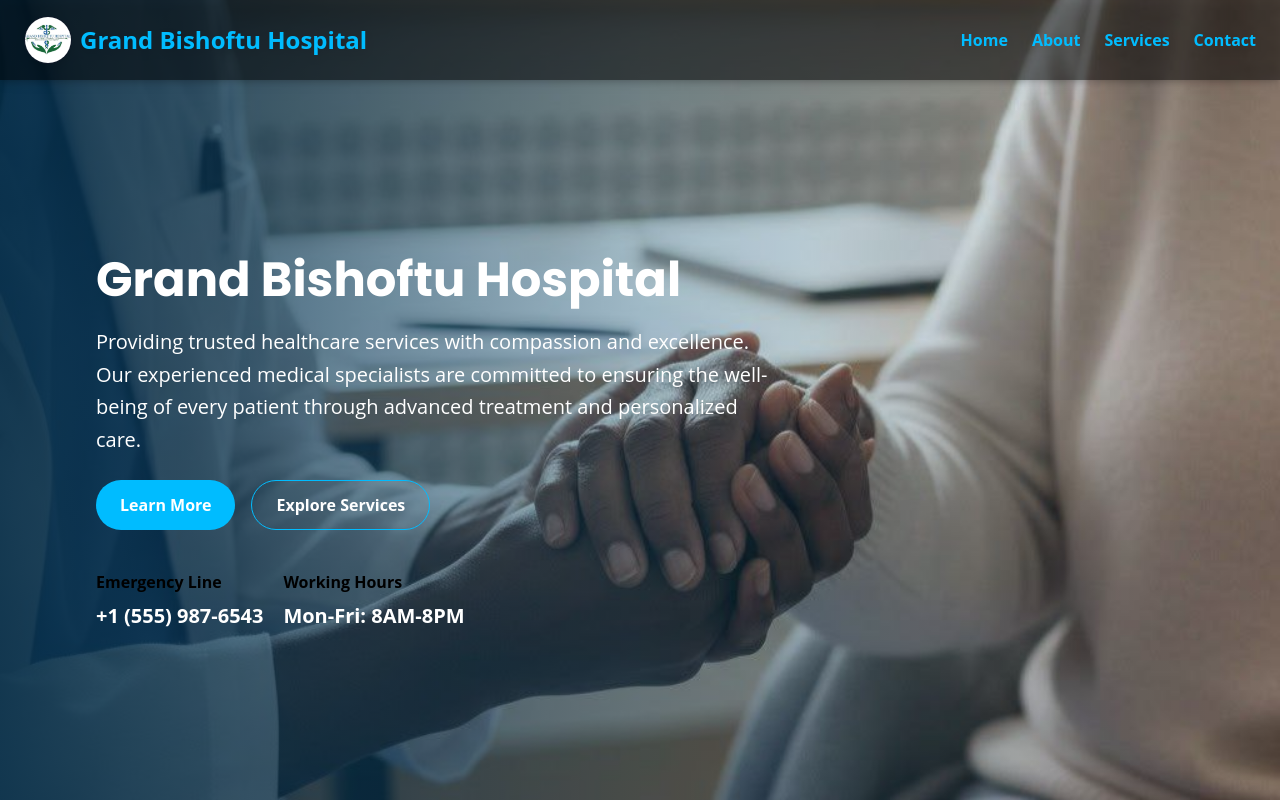
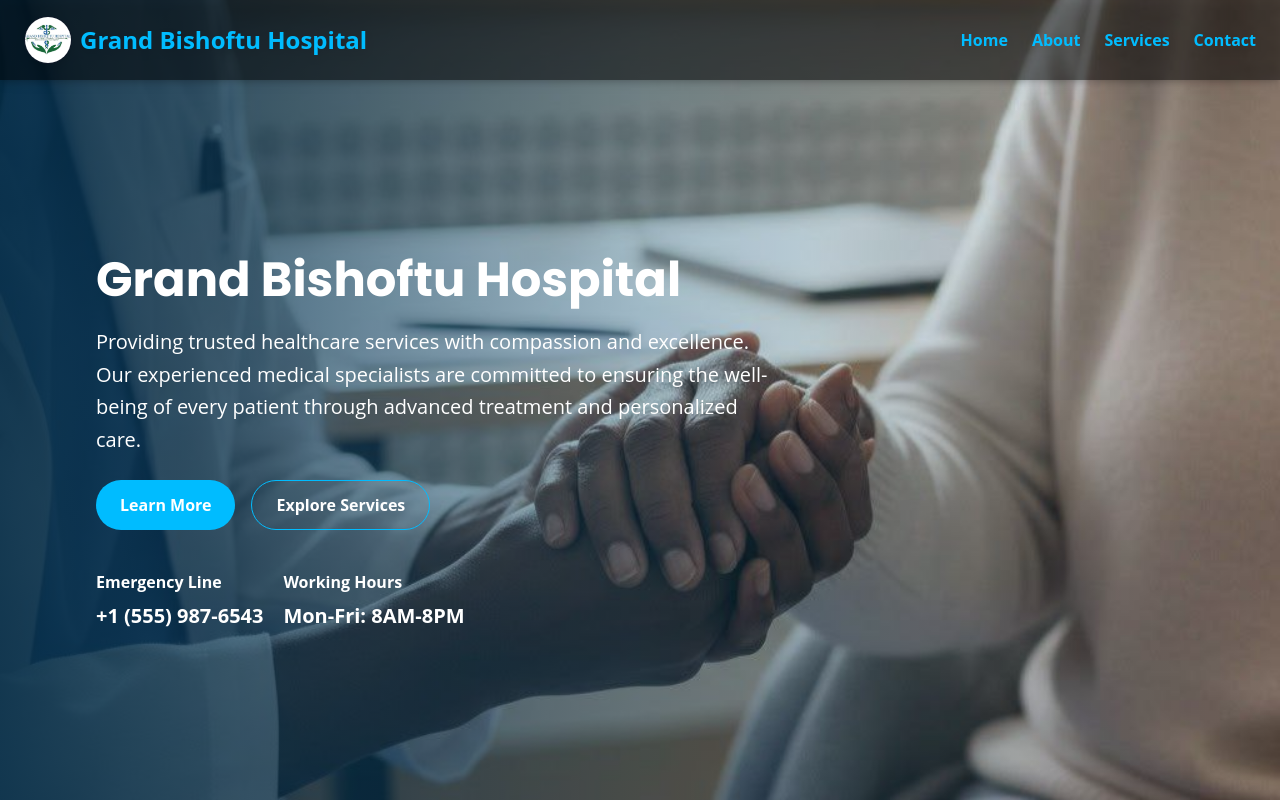
Before and after one commit to Tsedniya/Grand_Bishoftu_Hospital, a React (Vite) app in the folder myapp/: page / in a window 1280 px wide. Shown: the top 800 px of the page. Built offline with nearby package versions, Linux system fonts and the light colour scheme.

Commit message:
fronted:hero

```diff
--- a/myapp/src/components/Hero.jsx
+++ b/myapp/src/components/Hero.jsx
@@ -41,11 +41,11 @@ const Hero = () => {
 
           <div className="flex flex-col sm:flex-row gap-5 mt-10">
             <div className="text-left">
-              <p className="text-black font-bold">Emergency Line</p>
+              <p className="text-white font-bold">Emergency Line</p>
               <p className="text-white font-bold pt-2 text-xl">+1 (555) 987-6543</p>
             </div>
            <div className="text-left">
-             <p className="text-black font-bold">Working Hours</p>
+             <p className="text-white font-bold">Working Hours</p>
              <p className="text-white font-bold pt-2 text-xl">Mon-Fri: 8AM-8PM</p>
            </div>
           </div>
```
